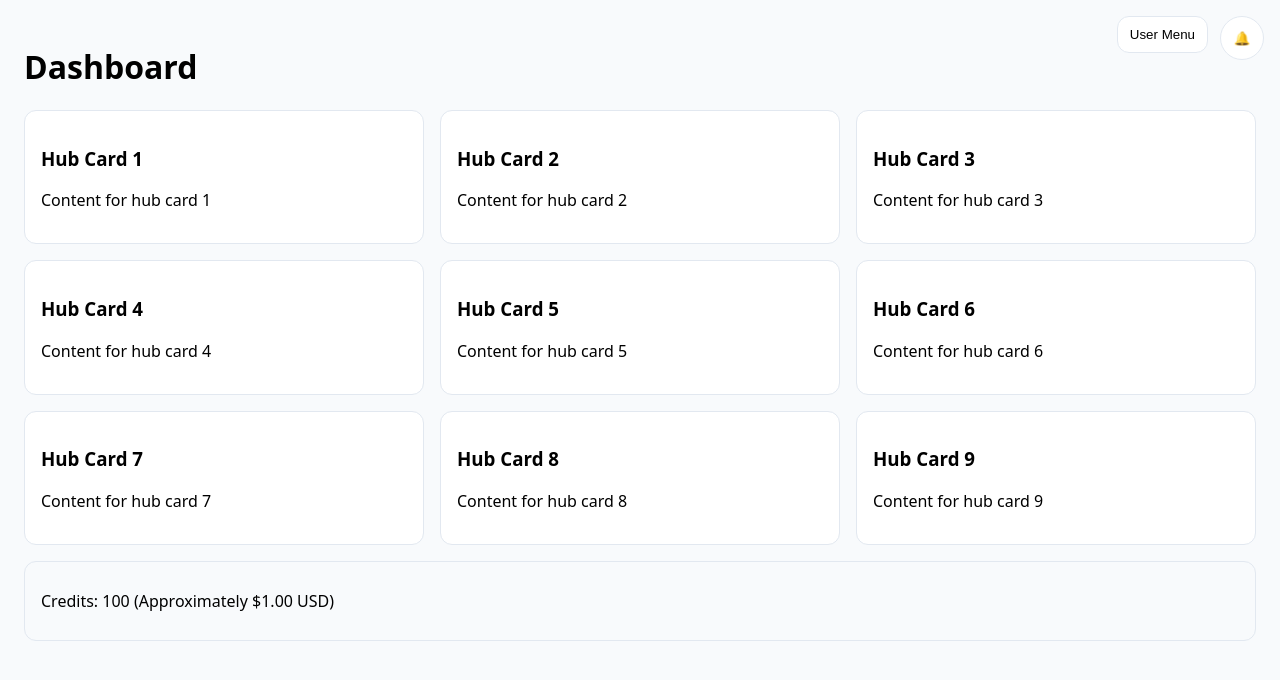
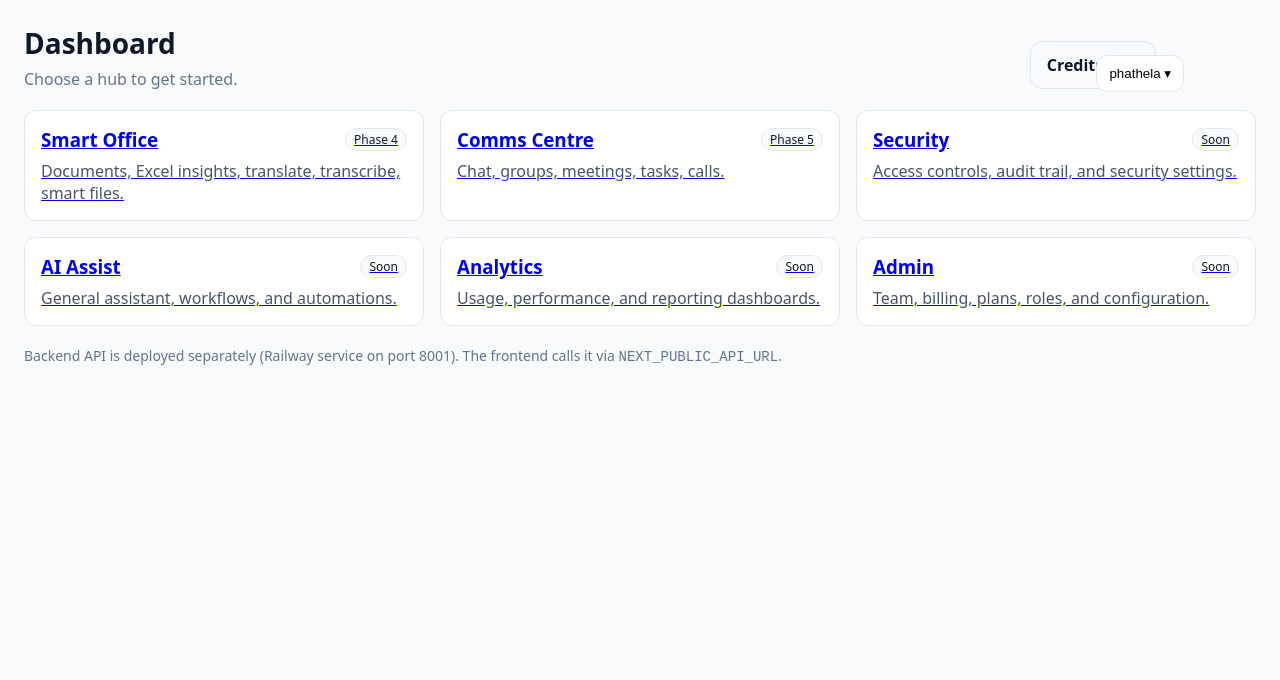
Before and after one commit to phathela/esaie, a Next.js app in the folder frontend/: page /dashboard in a window 1280 px wide. Shown: the top 680 px of the page. Built offline with nearby package versions, Linux system fonts and the light colour scheme.

Commit message:
Update page.tsx

```diff
--- a/frontend/app/dashboard/page.tsx
+++ b/frontend/app/dashboard/page.tsx
@@ -1,41 +1,197 @@
-import React from 'react';
-import './Dashboard.css'; // Assuming you have a CSS file for styles
+'use client';
 
-const HubCard = ({ title, content }) => (
-  <div className="hub-card">
-    <h3>{title}</h3>
-    <p>{content}</p>
-  </div>
-);
+import React, { useMemo, useState } from 'react';
+import Link from 'next/link';
+import './Dashboard.css';
 
-const Dashboard = () => {
-  const credits = 100; // Example credit amount
-  const usdConversionRate = 0.01; // Example conversion rate
-  const usdValue = (credits * usdConversionRate).toFixed(2);
+type HubCardProps = {
+  title: string;
+  description: string;
+  href: string;
+  badge?: string;
+};
+
+const HubCard = ({ title, description, href, badge }: HubCardProps) => {
+  return (
+    <Link href={href} className="hub-card">
+      <div style={{ display: 'flex', alignItems: 'center', justifyContent: 'space-between', gap: 12 }}>
+        <h3 style={{ margin: 0 }}>{title}</h3>
+        {badge ? (
+          <span
+            style={{
+              fontSize: 12,
+              padding: '2px 8px',
+              borderRadius: 9999,
+              border: '1px solid #e2e8f0',
+              background: '#f8fafc',
+              color: '#0f172a',
+              whiteSpace: 'nowrap'
+            }}
+          >
+            {badge}
+          </span>
+        ) : null}
+      </div>
+      <p style={{ marginTop: 8, marginBottom: 0, color: '#475569' }}>{description}</p>
+    </Link>
+  );
+};
+
+export default function DashboardPage() {
+  // Mock user state (replace later with real AuthContext if you have it)
+  const [credits] = useState<number>(100);
+  const [showMenu, setShowMenu] = useState<boolean>(false);
+
+  const hubs = useMemo(
+    () => [
+      {
+        title: 'Smart Office',
+        description: 'Documents, Excel insights, translate, transcribe, smart files.',
+        href: '/smart-office/documents',
+        badge: 'Phase 4'
+      },
+      {
+        title: 'Comms Centre',
+        description: 'Chat, groups, meetings, tasks, calls.',
+        href: '/comms-centre/chat',
+        badge: 'Phase 5'
+      },
+      {
+        title: 'Security',
+        description: 'Access controls, audit trail, and security settings.',
+        href: '/security',
+        badge: 'Soon'
+      },
+      {
+        title: 'AI Assist',
+        description: 'General assistant, workflows, and automations.',
+        href: '/ai-assist',
+        badge: 'Soon'
+      },
+      {
+        title: 'Analytics',
+        description: 'Usage, performance, and reporting dashboards.',
+        href: '/analytics',
+        badge: 'Soon'
+      },
+      {
+        title: 'Admin',
+        description: 'Team, billing, plans, roles, and configuration.',
+        href: '/admin',
+        badge: 'Soon'
+      }
+    ],
+    []
+  );
 
   return (
     <div className="dashboard">
-      <h1>Dashboard</h1>
-      <div className="hub-cards">
-        {[...Array(9)].map((_, index) => (
-          <HubCard key={index} title={`Hub Card ${index + 1}`} content={`Content for hub card ${index + 1}`} />
+      {/* Top bar */}
+      <div style={{ display: 'flex', alignItems: 'center', justifyContent: 'space-between', gap: 16 }}>
+        <div>
+          <h1 style={{ margin: 0, fontSize: 28, color: '#0f172a' }}>Dashboard</h1>
+          <p style={{ marginTop: 6, marginBottom: 0, color: '#64748b' }}>
+            Choose a hub to get started.
+          </p>
+        </div>
+
+        <div style={{ display: 'flex', alignItems: 'center', gap: 12 }}>
+          {/* Credits */}
+          <div className="credits-display">
+            <strong style={{ color: '#0f172a' }}>Credits:</strong>{' '}
+            <span style={{ color: '#0f172a' }}>{credits}</span>
+          </div>
+
+          {/* User Menu */}
+          <div className="user-menu" style={{ position: 'relative' }}>
+            <button
+              type="button"
+              className="user-menu-button"
+              onClick={() => setShowMenu((v) => !v)}
+              aria-haspopup="menu"
+              aria-expanded={showMenu}
+            >
+              phathela ▾
+            </button>
+
+            {showMenu ? (
+              <div
+                role="menu"
+                style={{
+                  position: 'absolute',
+                  right: 0,
+                  top: 'calc(100% + 8px)',
+                  width: 220,
+                  border: '1px solid #e2e8f0',
+                  borderRadius: 12,
+                  background: '#ffffff',
+                  boxShadow: '0 10px 30px rgba(2, 6, 23, 0.12)',
+                  overflow: 'hidden',
+                  zIndex: 50
+                }}
+              >
+                <Link
+                  href="/profile"
+                  role="menuitem"
+                  style={{ display: 'block', padding: 12, color: '#0f172a', textDecoration: 'none' }}
+                  onClick={() => setShowMenu(false)}
+                >
+                  Profile
+                </Link>
+                <Link
+                  href="/settings"
+                  role="menuitem"
+                  style={{ display: 'block', padding: 12, color: '#0f172a', textDecoration: 'none' }}
+                  onClick={() => setShowMenu(false)}
+                >
+                  Settings
+                </Link>
+                <div style={{ height: 1, background: '#e2e8f0' }} />
+                <button
+                  type="button"
+                  role="menuitem"
+                  style={{
+                    display: 'block',
+                    width: '100%',
+                    padding: 12,
+                    textAlign: 'left',
+                    background: 'transparent',
+                    border: 'none',
+                    cursor: 'pointer',
+                    color: '#b91c1c'
+                  }}
+                  onClick={() => {
+                    setShowMenu(false);
+                    // Replace with real logout
+                    alert('Logout placeholder');
+                  }}
+                >
+                  Logout
+                </button>
+              </div>
+            ) : null}
+          </div>
+        </div>
+      </div>
+
+      {/* Hub cards */}
+      <div className="hub-cards" style={{ marginTop: 20 }}>
+        {hubs.map((hub) => (
+          <HubCard
+            key={hub.title}
+            title={hub.title}
+            description={hub.description}
+            href={hub.href}
+            badge={hub.badge}
+          />
         ))}
       </div>
-      <div className="credits-display">
-        <p>Credits: {credits} (Approximately ${usdValue} USD)</p>
-      </div>
-      <div className="notifications">
-        <button className="notification-bell">🔔</button>
-      </div>
-      <div className="user-menu">
-        <button className="user-menu-button">User Menu</button>
-        <div className="dropdown-menu">
-          <button>Settings</button>
-          <button>Logout</button>
-        </div>
+
+      {/* Helpful note */}
+      <div style={{ marginTop: 20, color: '#64748b', fontSize: 14 }}>
+        Backend API is deployed separately (Railway service on port 8001). The frontend calls it via{' '}
+        <code>NEXT_PUBLIC_API_URL</code>.
       </div>
     </div>
   );
-};
-
-export default Dashboard;
+}
```
